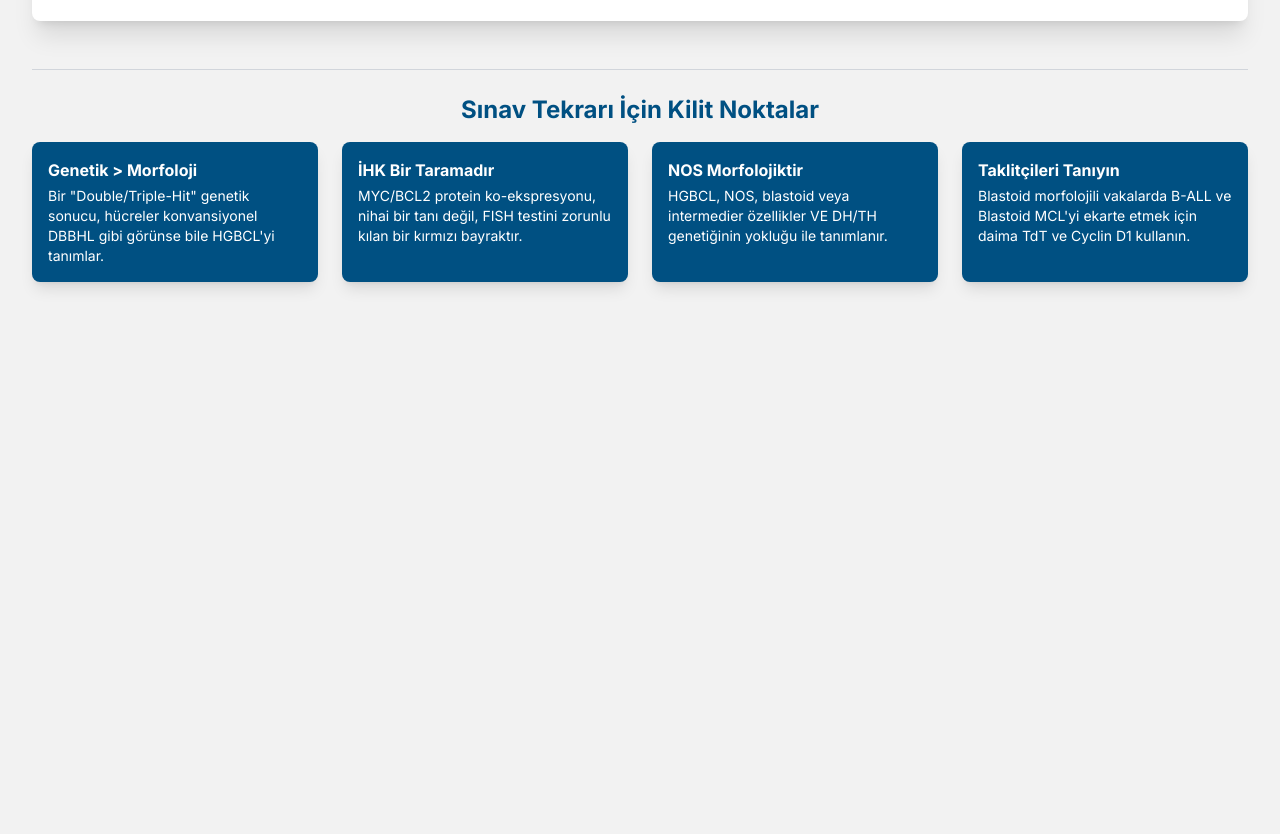
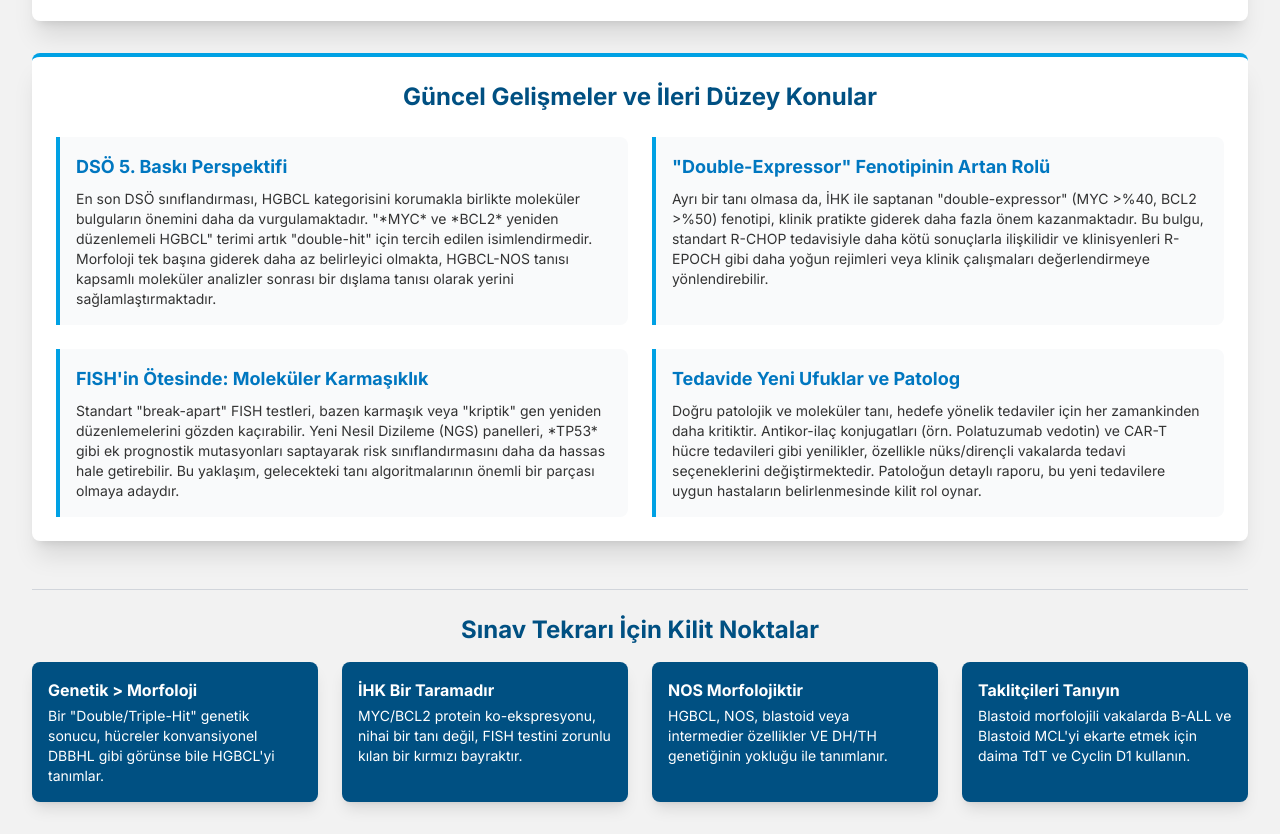
Before and after one commit to metinciris/B-lenfoma, a plain HTML site: page index.html in a window 1280 px wide. Shown: the part 3355-4189 px from the top of the page. Before the commit the page ends 3669 px from the top, so only its background shows below. Drawn offline with nearby package versions, Linux system fonts and the light colour scheme.

Commit message:
Update index.html

```diff
--- a/index.html
+++ b/index.html
@@ -275,6 +275,28 @@
                     <button id="next-question-btn" class="hidden mt-6 w-full bg-[#0077C0] hover:bg-[#005082] text-white font-bold py-2 px-4 rounded-lg transition-colors duration-300">
                         Sonraki Soru
                     </button>
+                </div>
+            </div>
+
+            <div class="lg:col-span-3 bg-white rounded-lg shadow-xl p-6 border-t-4 border-[#00A1E4]">
+                <h2 class="text-2xl font-bold text-[#005082] mb-4 text-center">Güncel Gelişmeler ve İleri Düzey Konular</h2>
+                <div class="grid grid-cols-1 md:grid-cols-2 gap-6 mt-6">
+                    <div class="border-l-4 border-[#00A1E4] p-4 bg-gray-50 rounded-r-lg">
+                        <h3 class="font-bold text-lg text-[#0077C0]">DSÖ 5. Baskı Perspektifi</h3>
+                        <p class="text-sm mt-2">En son DSÖ sınıflandırması, HGBCL kategorisini korumakla birlikte moleküler bulguların önemini daha da vurgulamaktadır. "*MYC* ve *BCL2* yeniden düzenlemeli HGBCL" terimi artık "double-hit" için tercih edilen isimlendirmedir. Morfoloji tek başına giderek daha az belirleyici olmakta, HGBCL-NOS tanısı kapsamlı moleküler analizler sonrası bir dışlama tanısı olarak yerini sağlamlaştırmaktadır.</p>
+                    </div>
+                    <div class="border-l-4 border-[#00A1E4] p-4 bg-gray-50 rounded-r-lg">
+                        <h3 class="font-bold text-lg text-[#0077C0]">"Double-Expressor" Fenotipinin Artan Rolü</h3>
+                        <p class="text-sm mt-2">Ayrı bir tanı olmasa da, İHK ile saptanan "double-expressor" (MYC >%40, BCL2 >%50) fenotipi, klinik pratikte giderek daha fazla önem kazanmaktadır. Bu bulgu, standart R-CHOP tedavisiyle daha kötü sonuçlarla ilişkilidir ve klinisyenleri R-EPOCH gibi daha yoğun rejimleri veya klinik çalışmaları değerlendirmeye yönlendirebilir.</p>
+                    </div>
+                    <div class="border-l-4 border-[#00A1E4] p-4 bg-gray-50 rounded-r-lg">
+                        <h3 class="font-bold text-lg text-[#0077C0]">FISH'in Ötesinde: Moleküler Karmaşıklık</h3>
+                        <p class="text-sm mt-2">Standart "break-apart" FISH testleri, bazen karmaşık veya "kriptik" gen yeniden düzenlemelerini gözden kaçırabilir. Yeni Nesil Dizileme (NGS) panelleri, *TP53* gibi ek prognostik mutasyonları saptayarak risk sınıflandırmasını daha da hassas hale getirebilir. Bu yaklaşım, gelecekteki tanı algoritmalarının önemli bir parçası olmaya adaydır.</p>
+                    </div>
+                    <div class="border-l-4 border-[#00A1E4] p-4 bg-gray-50 rounded-r-lg">
+                        <h3 class="font-bold text-lg text-[#0077C0]">Tedavide Yeni Ufuklar ve Patolog</h3>
+                        <p class="text-sm mt-2">Doğru patolojik ve moleküler tanı, hedefe yönelik tedaviler için her zamankinden daha kritiktir. Antikor-ilaç konjugatları (örn. Polatuzumab vedotin) ve CAR-T hücre tedavileri gibi yenilikler, özellikle nüks/dirençli vakalarda tedavi seçeneklerini değiştirmektedir. Patoloğun detaylı raporu, bu yeni tedavilere uygun hastaların belirlenmesinde kilit rol oynar.</p>
+                    </div>
                 </div>
             </div>
 
```
